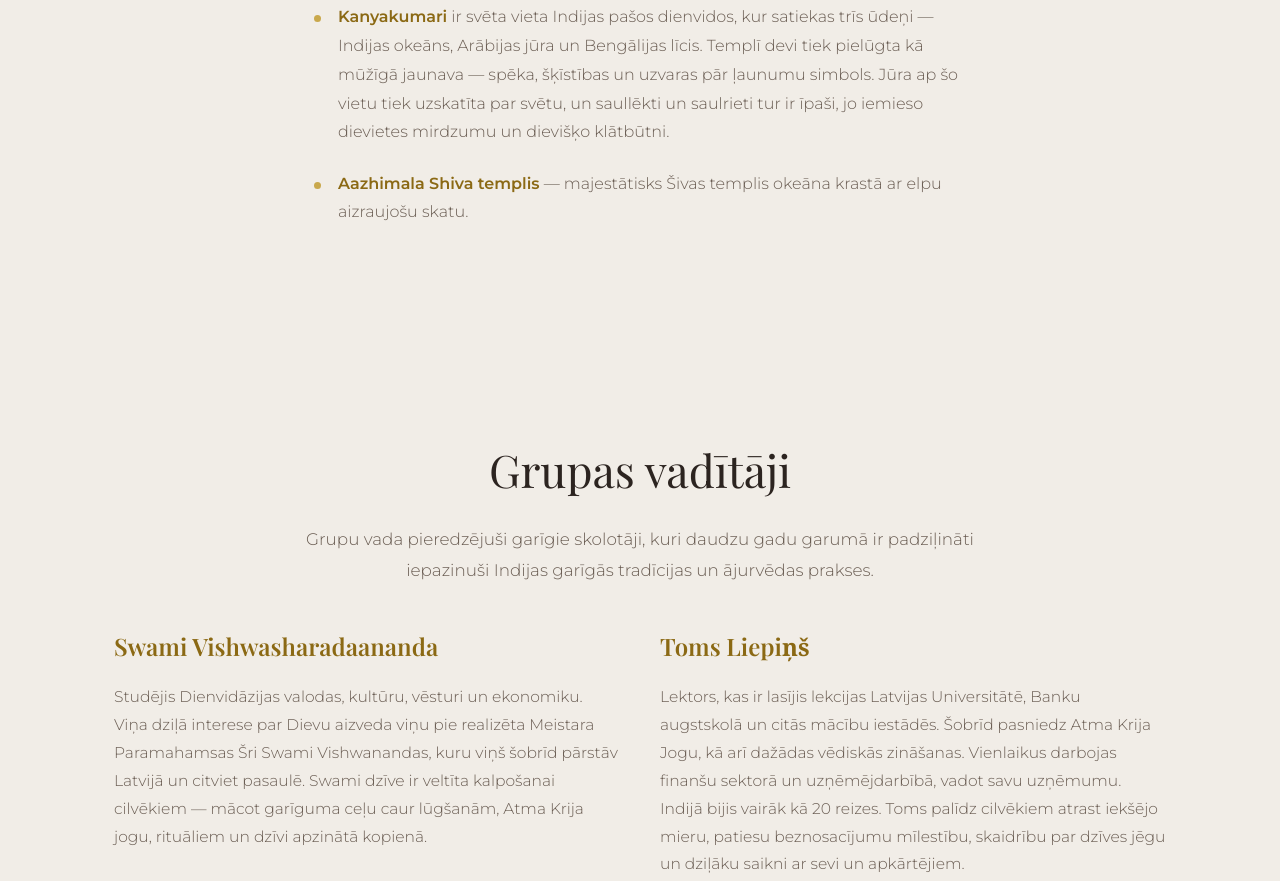
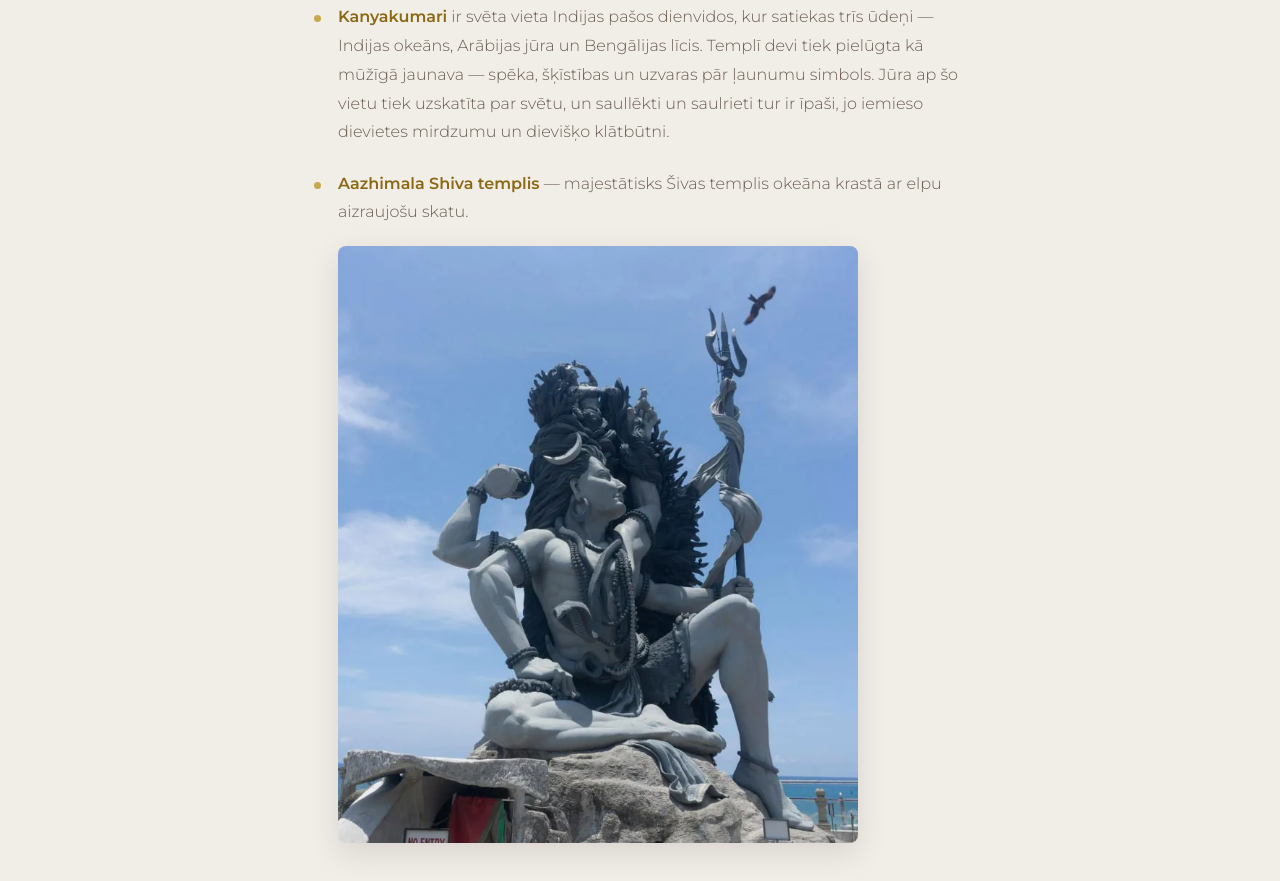
Before and after one commit to crcknaka/yatra, an Eleventy site: page src/pancakarma.njk in a window 1280 px wide. Shown: the part 4558-5439 px from the top of the page. Built offline with nearby package versions, Linux system fonts and the light colour scheme; Eleventy itself is replaced by a stand-in of ours; files that its build step writes are made by us from their sources; a script that the page names is missing; a web font is replaced by a local one.

Commit message:
Add Aazhimala Shiva temple figure to 'Pancakarma' page and style updates
Included a new figure for the Aazhimala Shiva temple on the 'Pancakarma' page, enhancing the visual presentation of the content. Updated CSS to style the figure with margin, max-width, and image properties for improved layout and aesthetics.

```diff
--- a/css/style.css
+++ b/css/style.css
@@ -683,6 +683,19 @@ a:hover { color: var(--c-accent-hover); }
 .power-places li strong {
   color: var(--c-accent);
   font-weight: 600;
+}
+
+.power-places__figure {
+  margin: 1.2rem 0 0;
+  max-width: 520px;
+}
+
+.power-places__figure img {
+  width: 100%;
+  height: auto;
+  display: block;
+  border-radius: 8px;
+  box-shadow: 0 10px 30px rgba(44,36,32,.12);
 }
 
 /* === Leaders === */
--- a/src/pancakarma.njk
+++ b/src/pancakarma.njk
@@ -170,7 +170,14 @@ jsonLd:
       <ul>
         <li data-i18n-html="power.padma"><strong>Padmanabhaswamy templis</strong> — pasaulē bagātākais templis, kura bagātības tiek vērtētas vairāk nekā 20 miljardu eiro vērtībā, atstātās karaļu dāvanas. Viens no 108 Divyadesham tempļiem ar unikālu arhitektūru un spēcīgu enerģiju, to katru dienu apmeklē tūkstošiem cilvēku. Galvenā dievība ir aptuveni 5,5 metrus gara un veidota no 12 008 Saligramiem.</li>
         <li data-i18n-html="power.kanya"><strong>Kanyakumari</strong> ir svēta vieta Indijas pašos dienvidos, kur satiekas trīs ūdeņi — Indijas okeāns, Arābijas jūra un Bengālijas līcis. Templī devi tiek pielūgta kā mūžīgā jaunava — spēka, šķīstības un uzvaras pār ļaunumu simbols. Jūra ap šo vietu tiek uzskatīta par svētu, un saullēkti un saulrieti tur ir īpaši, jo iemieso dievietes mirdzumu un dievišķo klātbūtni.</li>
-        <li data-i18n-html="power.aazhimala"><strong>Aazhimala Shiva templis</strong> — majestātisks Šivas templis okeāna krastā ar elpu aizraujošu skatu.</li>
+        <li>
+          <p data-i18n-html="power.aazhimala"><strong>Aazhimala Shiva templis</strong> — majestātisks Šivas templis okeāna krastā ar elpu aizraujošu skatu.</p>
+          <figure class="power-places__figure">
+            <img src="/assets/siva-temple.webp" alt="Aazhimala Shiva templis" loading="lazy" decoding="async"
+                 srcset="/assets/siva-temple-480.webp 480w, /assets/siva-temple.webp 720w"
+                 sizes="(max-width: 768px) 100vw, 520px">
+          </figure>
+        </li>
       </ul>
     </div>
   </div>
```
Also changed, not shown: assets/siva-temple-480.webp (added), assets/siva-temple.webp (added).
